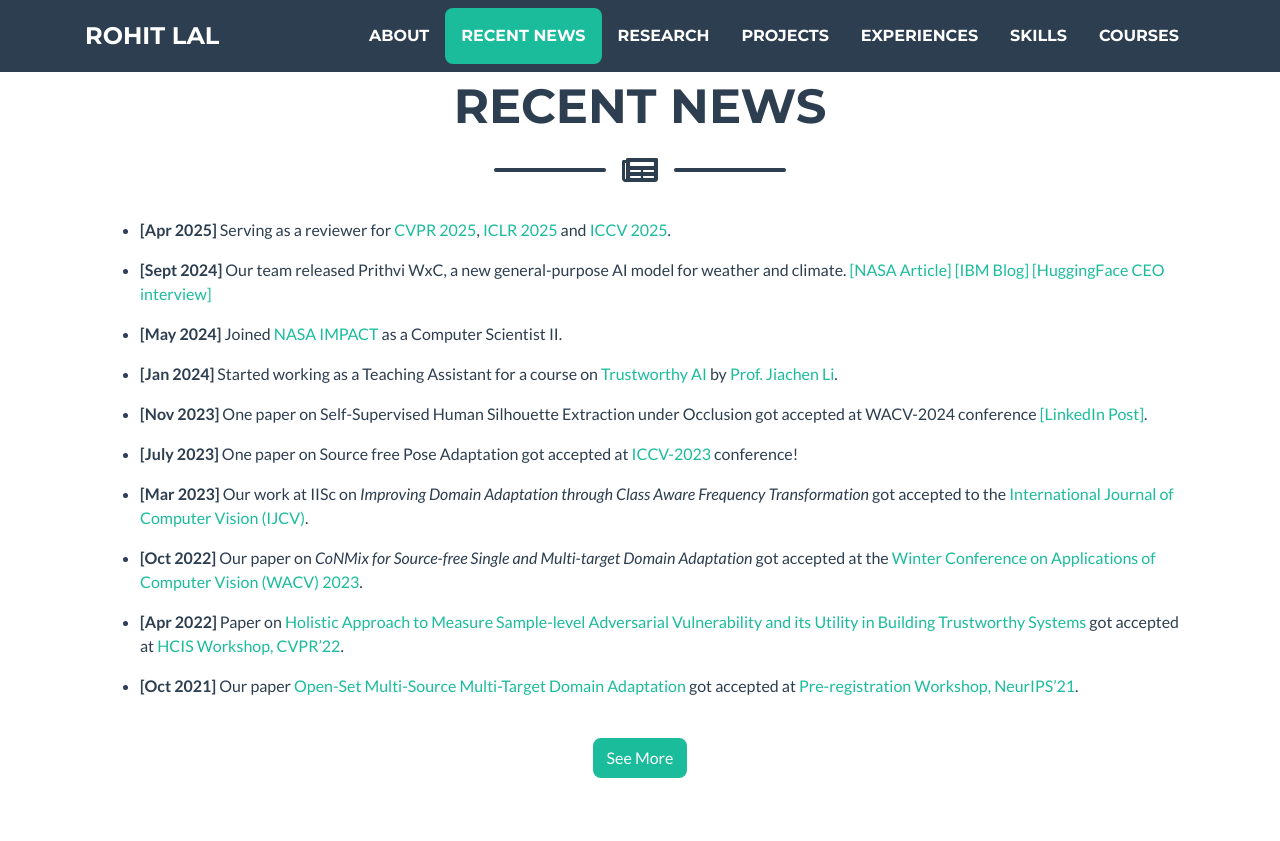
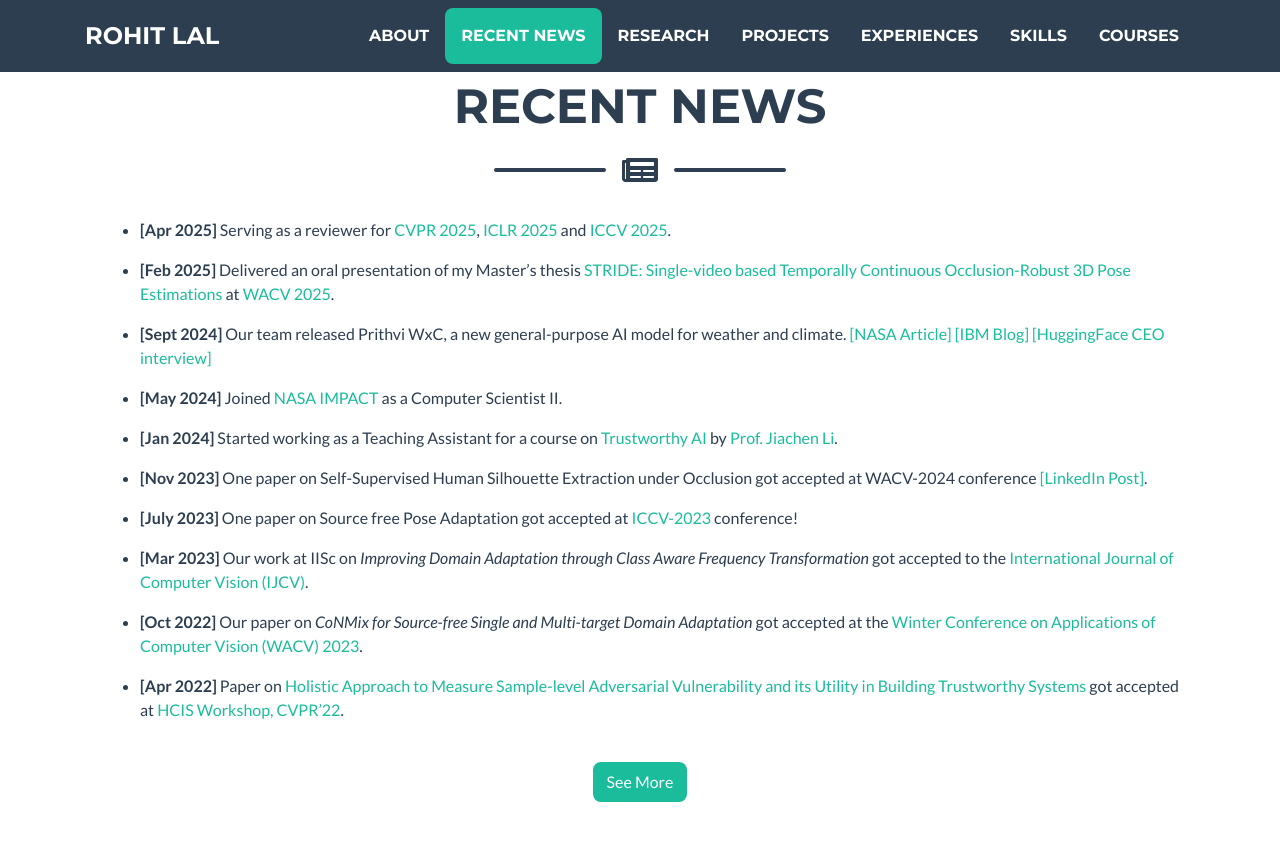
Before and after one commit to take2rohit/take2rohit.github.io, a Jekyll site: the page built from index.md, in a window 1280 px wide and 900 px high, scrolled down 1054 px. Shown: the top 841 px of the window. Built offline with Jekyll 4.4.1, drawn with Linux system fonts in a browser that asks for light colours; a style sheet for code colours, icons or effects is not loaded.

Commit message:
updated news

```diff
--- a/_data/news.yml
+++ b/_data/news.yml
@@ -4,6 +4,10 @@
   - date: Apr 2025
     description: >
       Serving as a reviewer for [CVPR 2025](https://cvpr.thecvf.com/Conferences/2025), [ICLR 2025](https://iclr.cc/Conferences/2025) and [ICCV 2025](https://iccv.thecvf.com/Conferences/2025).
+
+  - date: Feb 2025
+    description: >
+      Delivered an oral presentation of my Master’s thesis [STRIDE: Single-video based Temporally Continuous Occlusion-Robust 3D Pose Estimations](https://sites.google.com/ucr.edu/stride/home) at [WACV 2025](https://sites.google.com/ucr.edu/stride/home).
 
   - date: Sept 2024
     description: >
```
